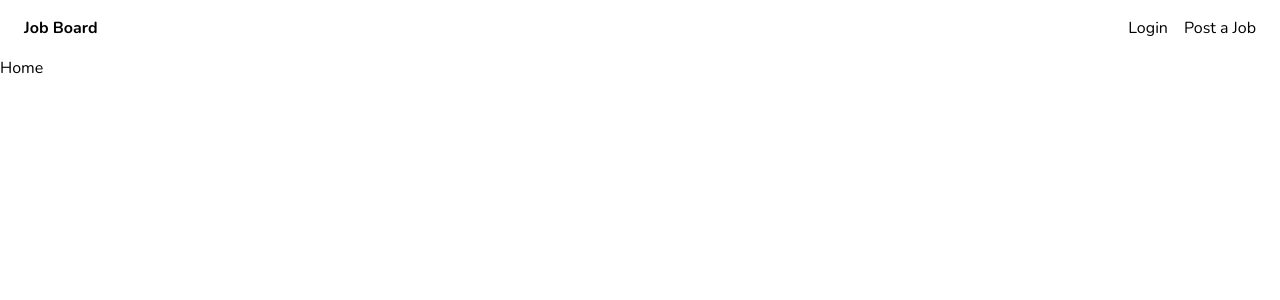
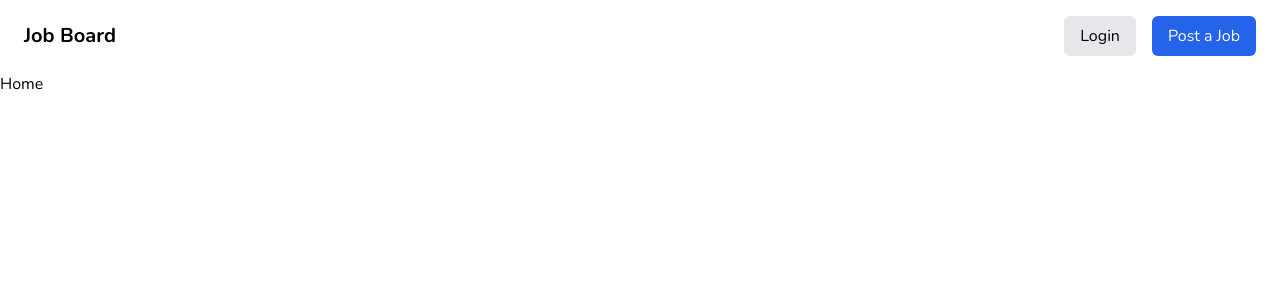
Before and after one commit to WaiYanMoeMyintt/jobs_ui, a Next.js app: page / in a window 1280 px wide. Shown: the top 300 px of the page. Built offline with nearby package versions, Linux system fonts and the light colour scheme.

Commit message:
create header component

```diff
--- /dev/null
+++ b/src/app/components/Header.tsx
@@ -0,0 +1,23 @@
+import React from "react";
+import Link from "next/link";
+const Header = () => {
+  return (
+    <header>
+      <div className="flex justify-between items-center p-4 px-6 container mx-auto">
+        <Link href="/" className="font-bold text-xl">
+          Job Board
+        </Link>
+        <nav className="flex gap-4 *:py-2 *:px-4 *:rounded-md">
+          <Link className="bg-gray-200" href={"/login"}>
+            Login
+          </Link>
+          <Link className="bg-blue-600 text-white " href={"/new-listing"}>
+            Post a Job
+          </Link>
+        </nav>
+      </div>
+    </header>
+  );
+};
+
+export default Header;
--- a/src/app/layout.tsx
+++ b/src/app/layout.tsx
@@ -1,7 +1,7 @@
 import type { Metadata } from "next";
 import { Nunito } from "next/font/google";
 import "./globals.css";
-import Link from "next/link";
+import Header from "./components/Header";
 
 const inter = Nunito({ subsets: ["latin"] });
 
@@ -18,16 +18,7 @@ export default function RootLayout({
   return (
     <html lang="en">
       <body className={inter.className}>
-        <header>
-          <div className="flex justify-between p-4 px-6 container mx-auto">
-            <Link href="/" className="font-bold">Job Board</Link>
-            <nav className="flex gap-4">
-              <Link href={"/login"}>Login</Link>
-              <Link href={"/new-listing"}>Post a Job</Link>
-            </nav>
-          </div>
-        </header>
-
+        <Header />
         {children}
       </body>
     </html>
```
